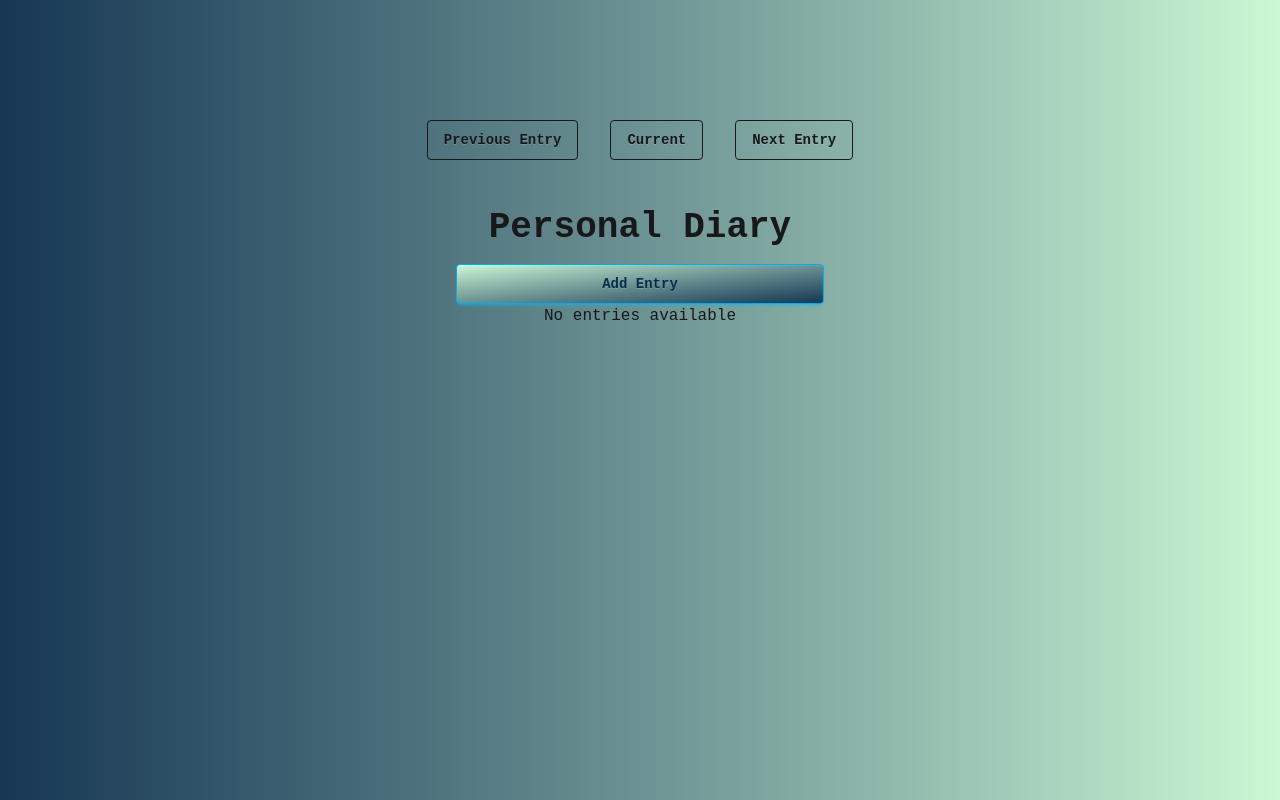
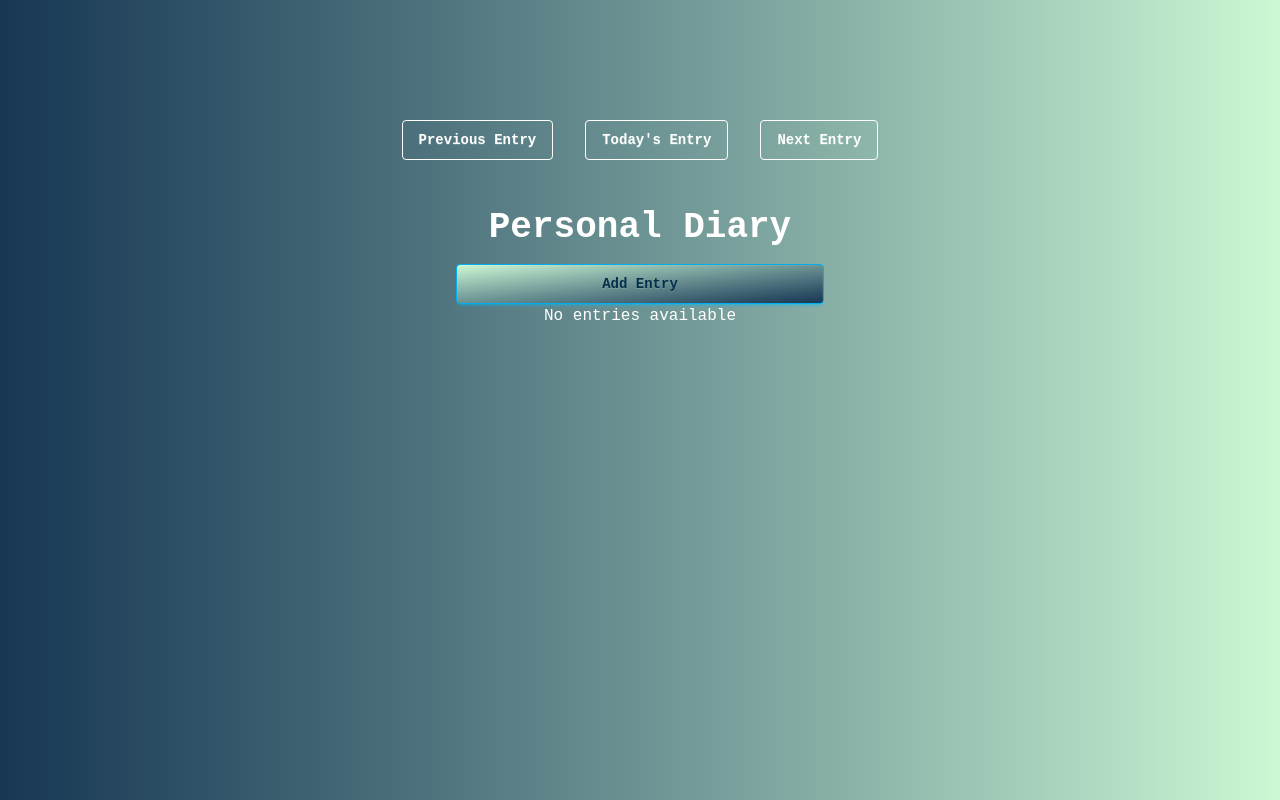
Before and after one commit to LilianaE-R/Personal-Diary, a React (Vite) app: page / in a window 1280 px wide. Built offline with nearby package versions, Linux system fonts and the light colour scheme.

Commit message:
added current button, added sample data, fixed an error with images

```diff
--- a/src/App.css
+++ b/src/App.css
@@ -2,7 +2,7 @@
 @plugin "daisyui";
 
 :root {
-  @apply p-7 m-auto bg-gradient-to-r from-[#173753]  to-[#ccf8d4];
+  @apply p-7 m-auto bg-gradient-to-r from-[#173753]  to-[#ccf8d4] text-white;
   font-family: "Courier New", Courier, monospace;
 }
 
--- a/src/Components/EditModal.jsx
+++ b/src/Components/EditModal.jsx
@@ -30,9 +30,10 @@ const EditModal = ({ localData, entry, onClose }) => {
     localStorage.setItem("Diary", JSON.stringify([...previousData, dataLocal]));
     setTitle("");
     setNotes("");
-    setImage("");
+    setImage(null);
     setDate("");
     onClose();
+
   };
 
   return (
@@ -91,3 +92,39 @@ const EditModal = ({ localData, entry, onClose }) => {
 };
 
 export default EditModal;
+
+
+
+// [
+//   { "title": "Day 1", "date": "2025-01-01", "image": "https://picsum.photos/200/300", "note": "Today was a productive day." },
+//   { "title": "Day 2", "date": "2025-01-02", "image": "https://picsum.photos/200/301", "note": "Got a lot done, also learned something new." },
+//   { "title": "Day 3", "date": "2025-01-03", "image": "https://picsum.photos/200/302", "note": "It was a stressful day, but everything worked out in the end." },
+//   { "title": "Day 4", "date": "2025-01-04", "image": "https://picsum.photos/200/303", "note": "I relaxed today and enjoyed some free time." },
+//   { "title": "Day 5", "date": "2025-01-05", "image": "https://picsum.photos/200/304", "note": "Worked on my website and improved some features." },
+//   { "title": "Day 6", "date": "2025-01-06", "image": "https://picsum.photos/200/305", "note": "It was a quiet day at home." },
+//   { "title": "Day 7", "date": "2025-01-07", "image": "https://picsum.photos/200/306", "note": "Got some errands done and prepared for the week." },
+//   { "title": "Day 8", "date": "2025-01-08", "image": "https://picsum.photos/200/307", "note": "A hectic day, but I managed to handle everything." },
+//   { "title": "Day 9", "date": "2025-01-09", "image": "https://picsum.photos/200/308", "note": "Spent time with friends and recharged." },
+//   { "title": "Day 10", "date": "2025-01-10", "image": "https://picsum.photos/200/309", "note": "Started a new project, excited to see where it goes." },
+//   { "title": "Day 11", "date": "2025-01-11", "image": "https://picsum.photos/200/310", "note": "Very productive day, got a lot done." },
+//   { "title": "Day 12", "date": "2025-01-12", "image": "https://picsum.photos/200/311", "note": "A relaxed day, focused on hobbies." },
+//   { "title": "Day 13", "date": "2025-01-13", "image": "https://picsum.photos/200/312", "note": "Spent some time learning and exploring new topics online." },
+//   { "title": "Day 14", "date": "2025-01-14", "image": "https://picsum.photos/200/313", "note": "Worked on an important task and completed it." },
+//   { "title": "Day 15", "date": "2025-01-15", "image": "https://picsum.photos/200/314", "note": "Had fun with family today." },
+//   { "title": "Day 16", "date": "2025-01-16", "image": "https://picsum.photos/200/315", "note": "A bit tired but still managed to finish everything." },
+//   { "title": "Day 17", "date": "2025-01-17", "image": "https://picsum.photos/200/316", "note": "Went for a run and felt much better afterwards." },
+//   { "title": "Day 18", "date": "2025-01-18", "image": "https://picsum.photos/200/317", "note": "A productive day that brought me a lot of results." },
+//   { "title": "Day 19", "date": "2025-01-19", "image": "https://picsum.photos/200/318", "note": "Had a lot to do today, but it was manageable." },
+//   { "title": "Day 20", "date": "2025-01-20", "image": "https://picsum.photos/200/319", "note": "Spent the day outdoors and enjoyed the weather." },
+//   { "title": "Day 21", "date": "2025-01-21", "image": "https://picsum.photos/200/320", "note": "Worked on a new feature for my project." },
+//   { "title": "Day 22", "date": "2025-01-22", "image": "https://picsum.photos/200/321", "note": "Feeling productive today." },
+//   { "title": "Day 23", "date": "2025-01-23", "image": "https://picsum.photos/200/322", "note": "A stressful day, but I achieved a lot." },
+//   { "title": "Day 24", "date": "2025-01-24", "image": "https://picsum.photos/200/323", "note": "Worked on some details for my website." },
+//   { "title": "Day 25", "date": "2025-01-25", "image": "https://picsum.photos/200/324", "note": "Had a relaxing day and got some rest." },
+//   { "title": "Day 26", "date": "2025-01-26", "image": "https://picsum.photos/200/325", "note": "Feeling very creative and productive today." },
+//   { "title": "Day 27", "date": "2025-01-27", "image": "https://picsum.photos/200/326", "note": "Had an eventful day with interesting conversations." },
+//   { "title": "Day 28", "date": "2025-01-28", "image": "https://picsum.photos/200/327", "note": "Worked hard on a new project today." },
+//   { "title": "Day 29", "date": "2025-01-29", "image": "https://picsum.photos/200/328", "note": "Another productive day with many successes." },
+//   { "title": "Day 30", "date": "2025-01-30", "image": "https://picsum.photos/200/329", "note": "Spent time with friends and enjoyed the evening." },
+//   { "title": "Day 31", "date": "2025-01-31", "image": "https://picsum.photos/200/330", "note": "Wrapped up the month feeling satisfied." }
+// ];
--- a/src/Components/Header.jsx
+++ b/src/Components/Header.jsx
@@ -12,7 +12,7 @@ const Header = ({ onPreviousClick, onNextClick, onCurrentClick }) => {
         </li>
         <li>
           <button className="btn btn-outline m-4" onClick={onCurrentClick}>
-            Current
+            Today's Entry
           </button>
         </li>
         <li>
--- a/src/Home.jsx
+++ b/src/Home.jsx
@@ -89,7 +89,7 @@ const Home = () => {
   };
 
   const handleCurrentClick = () => {
-    setCurrentIndex(Math.floor(localdata.length / 2));
+    setCurrentIndex(Math.floor(localdata.length - 1));
   };
   //End of the handling the navigation
 
```
